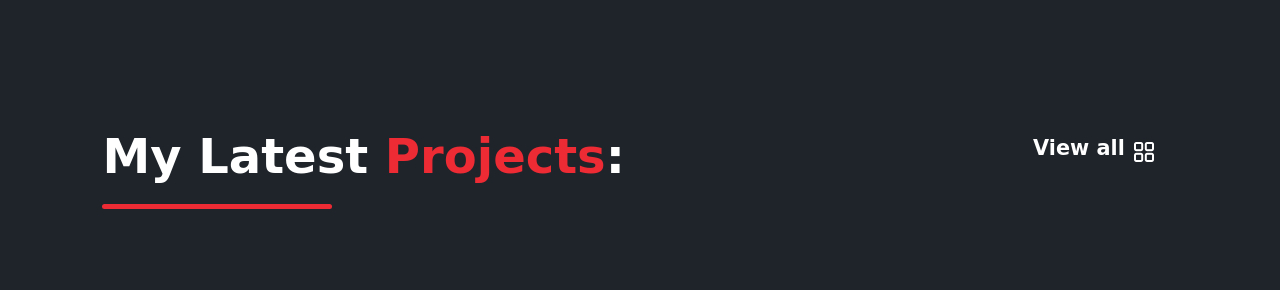
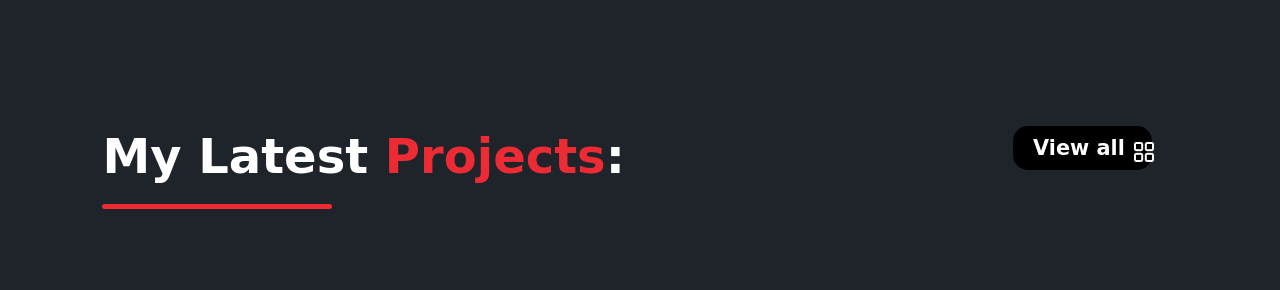
Before and after one commit to ourhouchmohamed97/Portfolio, a plain HTML site: page index.html in a window 1280 px wide. Shown: the part 2520-2810 px from the top of the page. Drawn offline with nearby package versions, Linux system fonts and the light colour scheme.

Commit message:
Update styles.css

```diff
--- a/styles.css
+++ b/styles.css
@@ -394,6 +394,9 @@ canvas{
     color: #fff;
     text-decoration: none;
     padding: 10px 20px;
+    border: 1px solid ##eedd82;
+    border-radius: 15px;
+    background-color: #000;
 }
 .view-all a:hover{
     color: #9c9c9c;
```
